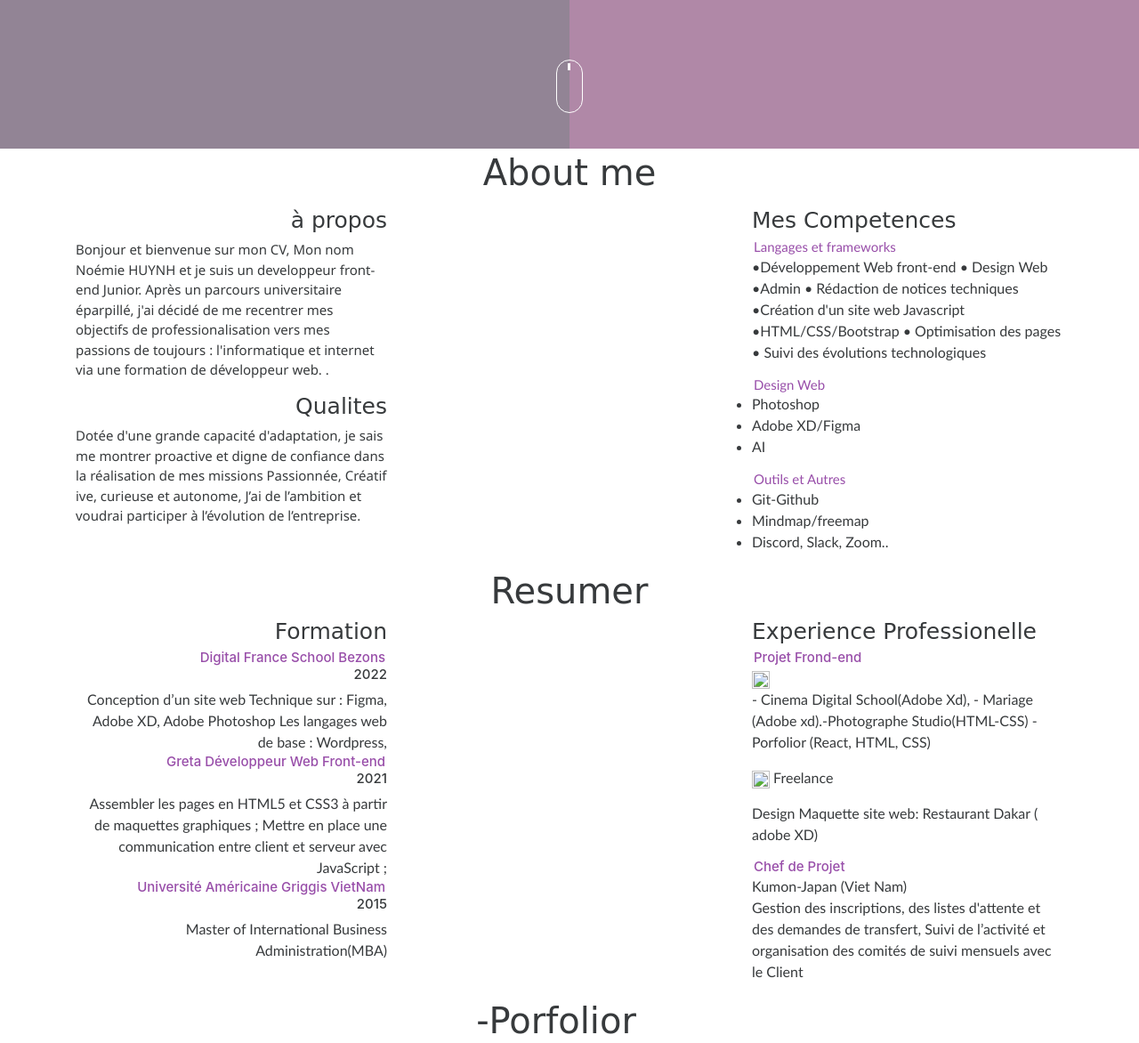
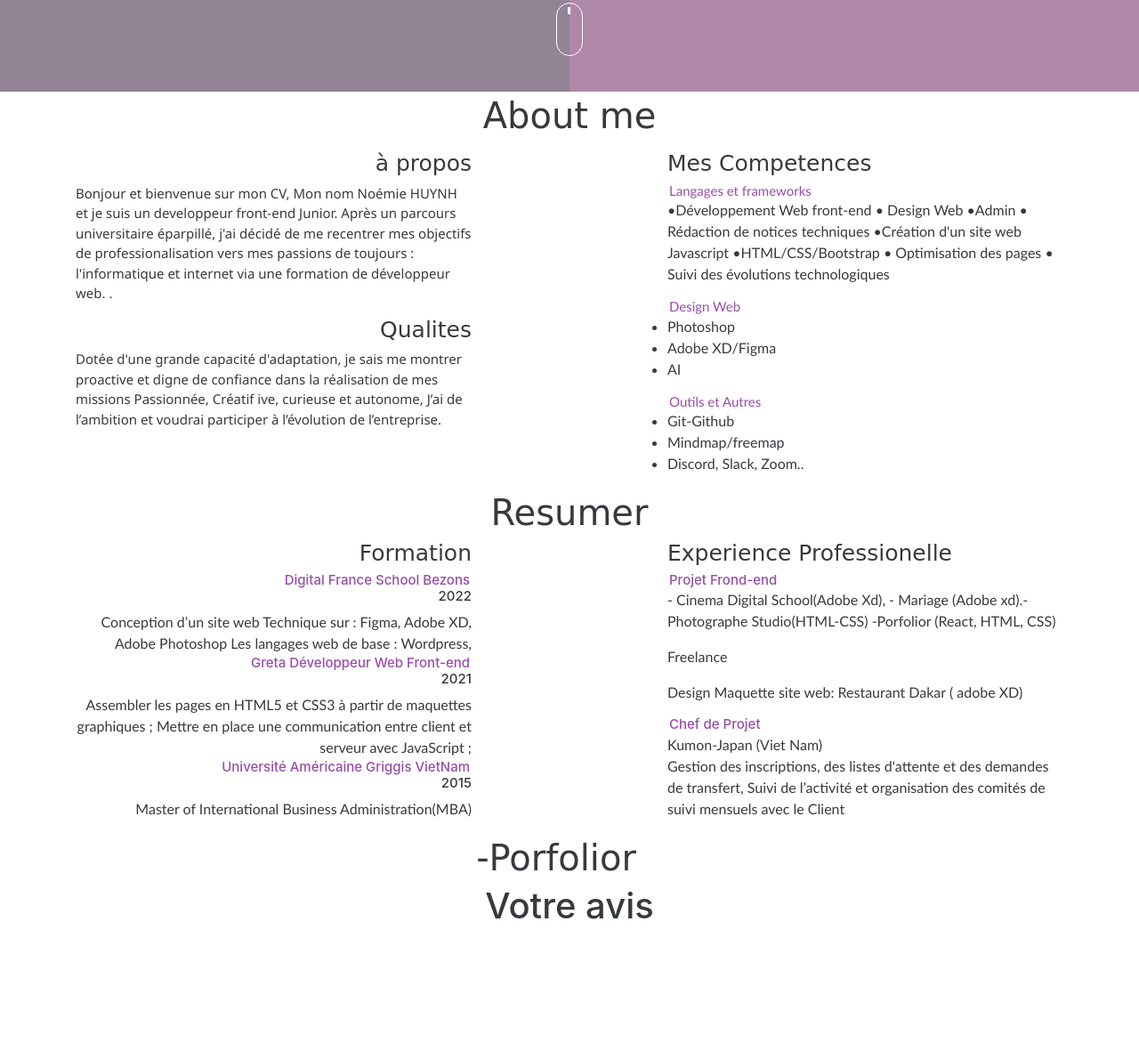
Before and after one commit to noemiepham/noemiepham.github.io, a plain HTML site: page index.html in a window 1280 px wide. Shown: the part 793-1965 px from the top of the page at 89% size. After the commit the page ends 1841 px from the top, so only its background shows below. Drawn offline with Linux system fonts and the light colour scheme; a web font is replaced by a local one.

Commit message:
sua lai header

```diff
--- a/behavious.js
+++ b/behavious.js
@@ -1,7 +1,12 @@
- $(function(){
+  $(function(){
      vitricuaedu = $('#khoiedu').offset().top;
      console.log(vitricuaedu);
  $(".xuong").click(function(){
      $('body,html').animate({scrollTop:vitricuaedu})
  })
  });
+
+
+
+ var time = new Date();
+console.log(time.getHours() + ":" + time.getMinutes() + ":" + time.getSeconds());
--- a/index.html
+++ b/index.html
@@ -2,7 +2,6 @@
 <html lang="en">
 
 <head>
-    <img src="image/logo2.png" class="img-logo" alt="noemie.logo">
     <title> Noemie Huynh - Developper Web </title>
     <meta charset="utf-8">
     <meta name="viewport" content="width=device-width, initial-scale=1">
@@ -27,14 +26,14 @@
 </head>
 
 <body>
-
     <div id="fb-root"></div>
-<script async defer crossorigin="anonymous" src="https://connect.facebook.net/fr_CA/sdk.js#xfbml=1&version=v13.0&appId=656441322078729&autoLogAppEvents=1" nonce="Mav3fPRt"></script>
+    <script async defer crossorigin="anonymous" src="https://connect.facebook.net/en_GB/sdk.js#xfbml=1&version=v13.0&appId=645441683348825&autoLogAppEvents=1" nonce="P004SKwD"></script>
 
 
     <div class="menutop">
         <nav class="navbar navbar-fix-top navbar-expand-lg navbar-light bg-light F">
             <div class="container">
+                <img src="image/logo2.png" class="img-logo" alt="noemie.logo">
                 <a class="navbar-brand" href="#">
                 </a>
                 <div class="navbar-nav float-sm-right">
@@ -54,7 +53,7 @@
                 <img src="Image/IMG_9779.jpg" alt="photo_huynttieuquy">
                 <h2>Noémie Huynh</h2>
                 <p>Trouver un <i>stage</i> ou une <i>alternance</i></p>
-                <a href="" class="button_contact btn btn-primary">Hire Me</a>
+                <a href="#" class="button_contact btn btn-primary">Hire Me</a>
             </div>
             <div class="xuong"></div>
         </div>
@@ -66,7 +65,7 @@
                 <div class="col-sm-12 aboutme text-xs-center">
                     <h1>About me</h1>
                 </div>
-                <div class="col-sm-4 columm1_3 ">
+                <div class="col-sm-5 columm1_3 ">
                     <h2 class="tieudecap2 text-sm-right text-xs-center">à propos </h2>
                     <p class="stage">
                         Bonjour et bienvenue sur mon CV, Mon nom Noémie HUYNH et je suis un developpeur front-end Junior. Après un parcours universitaire éparpillé, j'ai décidé de me recentrer mes objectifs de professionalisation vers mes passions de toujours : l'informatique et internet via une formation de développeur web.
@@ -80,10 +79,10 @@
                         Passionnée, Créatif ive, curieuse et autonome, J’ai de l’ambition et voudrai
                         participer à l’évolution de l’entreprise.</p>
                 </div>
-                <div class="col-sm-4 columm2_3">
-                    <img src="./Image/ " class="img-fluid" alt="">
+                <div class="col-sm-2 columm2_3">
+                    <img src="" class="img-fluid" alt="">
                 </div>
-                <div class="col-sm-4 columm3_3 bloc">
+                <div class="col-sm-5 columm3_3 bloc">
                     <h2 class="tieudecap2 text-sm-left text-xs-center">Mes Competences</h2>
                     <h3>Langages et frameworks</h3>
                     <p>
@@ -118,7 +117,7 @@
                 <div class="col-sm-12 tieudeto text-xs-center">
                     <h1>Resumer</h1>
                 </div>
-                <div class="col-sm-4 cot1_3">
+                <div class="col-sm-5 cot1_3">
                     <h2 class="tieudecap2 text-sm-right text-xs-center">Formation</h2>
                     <div class="khoithongtinnho text-sm-right text-xs-center">
                         <h3 class="tieudecap3">
@@ -153,18 +152,18 @@
 
                 </div>
                 <!-- end col 1 -->
-                <div class="col-sm-4 cot2_2">
+                <div class="col-sm-2 cot2_2">
 
                 </div>
                 <!-- end col 2 -->
-                <div class="col-sm-4 cot3_3">
+                <div class="col-sm-5 cot3_3">
                     <h2 class="tieudecap2 text-sm-left text-xs-center">Experience Professionelle
                     </h2>
                     <div class="khoithongtinnho text-sm-left text-xs-center">
                         <h3 class="tieudecap3">Projet Frond-end </h3>
                         <div class="bloc">
-                            <img class="logojob
-                            " src="image/school_icon_126269.png" alt="">
+                           <!--  <img class="logojob
+                            " src="" alt=""> -->
                             <p>
                                 - Cinema Digital School(Adobe Xd),
                                 - Mariage (Adobe xd).-Photographe Studio(HTML-CSS)
@@ -172,9 +171,7 @@
                             </p>
                             <div>
 
-                                <img class="logojob
-                                " src="image/work-icon-vector-female-person-avatar-symbol-with-table-for-office-occupation-in-flat-color-glyph-pictogram-illustration-RF9TPG.jpg"
-                                    alt="">
+                               <!--  <img class="logojob" src="Image/logo2.png"alt=""> -->
                                 Freelance
                             </div>
                             <p>
@@ -217,7 +214,8 @@
                         Votre avis
                     </h1>
                     <div class="commentnguoidung">
-                        <div class="fb-comments" data-href="https://github.com/noemiepham/resume_Noemie.git" data-width="600px" data-numposts="1"></div>
+                        <div class="fb-comments" data-href="https://www.facebook.com/cakehousedenoemie/" data-width="" data-numposts="5"></div>
+                       </div>
                     </div>
                 </div>
             </div>
```
Also changed, not shown: 1 other file.
